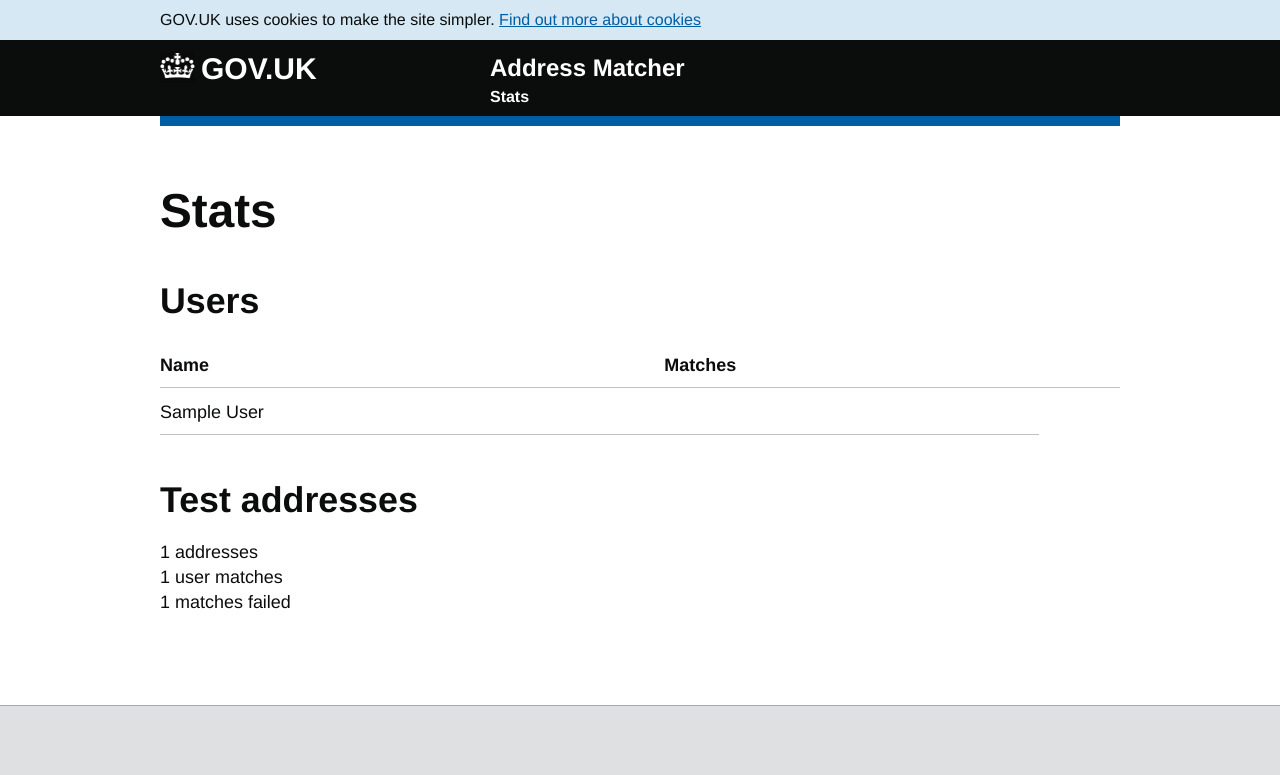
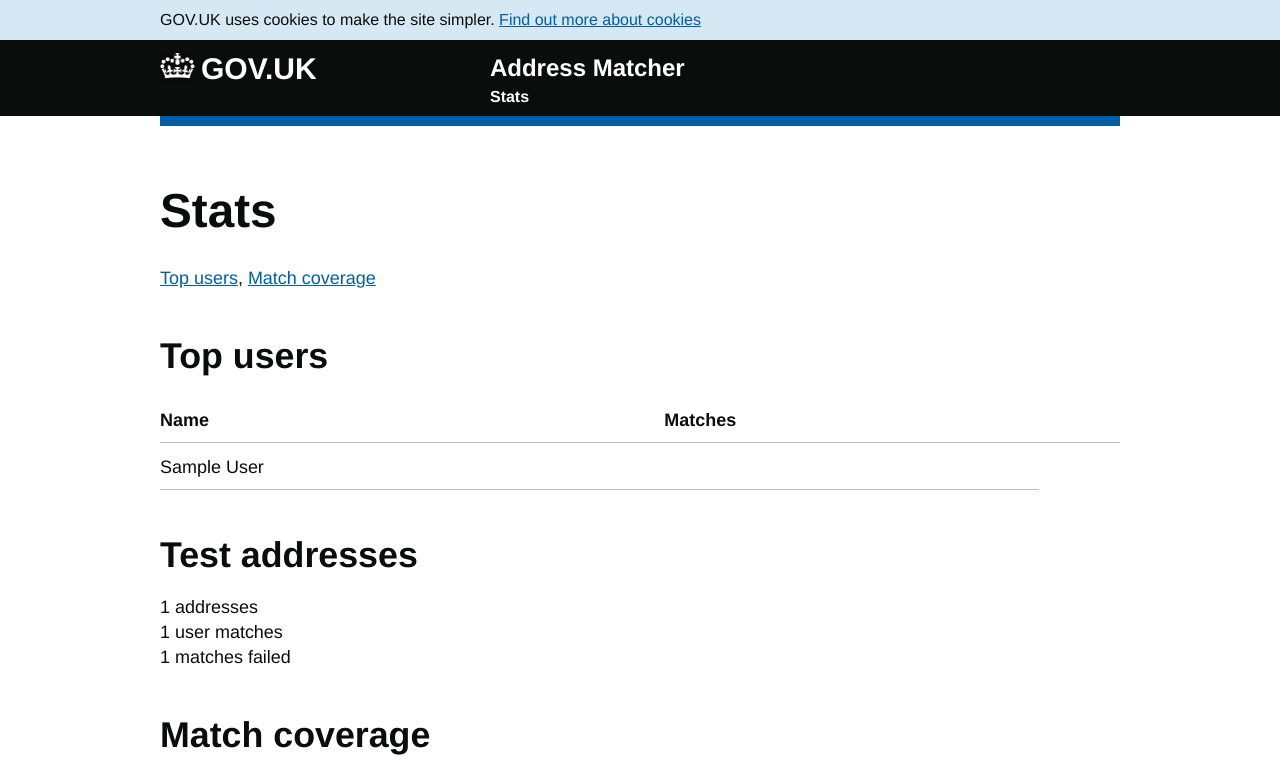
Before and after one commit to openregister/address-matcher, a Django app: template match/templates/scores.html in a window 1280 px wide. Shown: the top 775 px of the page. Run offline with Django 3.2, Linux system fonts and the light colour scheme; tables that the repository leaves empty hold one stand-in row (values such as "Sample post"); the template is opened without the code that fills it: values that come from a table or form of the project are taken from there, most other values are stand-ins (such as "Sample title", 1, 10 or a date in 2020); parts of the project's set-up code (start-up, migrations or seed data) failed here and were passed over; some libraries are stand-ins or nearby versions.

Commit message:
show coverage of addresses in stats page

```diff
--- a/match/templates/scores.html
+++ b/match/templates/scores.html
@@ -5,9 +5,11 @@
 
 <h1 class="heading-xlarge">Stats</h1>
 
+<a href="#users">Top users</a>,
+<a href="#coverage">Match coverage</a>
 
 
-<h2 class="heading-large">Users</h2>
+<h2 id="users" class="heading-large">Top users</h2>
 
 <table>
     <thead>
@@ -28,5 +30,41 @@
     <li>{{ nb_pass }} matches failed</li>
 </ul>
 
+<h2 id="coverage" class="heading-large">Match coverage</h3>
+
+<div id="chart_div"></div>
+
+<!--Load the AJAX API-->
+<script type="text/javascript" src="https://www.gstatic.com/charts/loader.js"></script>
+<script type="text/javascript">
+
+ // Load the Visualization API and the corechart package.
+ google.charts.load('current', {'packages':['corechart']});
+
+ // Set a callback to run when the Google Visualization API is loaded.
+ google.charts.setOnLoadCallback(drawChart);
+
+ // Callback that creates and populates a data table,
+ // instantiates the pie chart, passes in the data and
+ // draws it.
+ function drawChart() {
+
+   // Create the data table.
+   var data = new google.visualization.DataTable();
+   data.addColumn('string', 'Matched');
+   data.addColumn('number', 'Number of addresses');
+   data.addRows({{ occurrences }});
+
+   // Set chart options
+   var options = {'title':'Ratio of addresses matched (once or more)',
+                  'width':400,
+                  'height':300};
+
+   // Instantiate and draw our chart, passing in some options.
+   var chart = new google.visualization.PieChart(document.getElementById('chart_div'));
+   chart.draw(data, options);
+ }
+</script>
+
 
 {% endblock %}
```
Also changed, not shown: match/views.py (+11 -2 lines).
